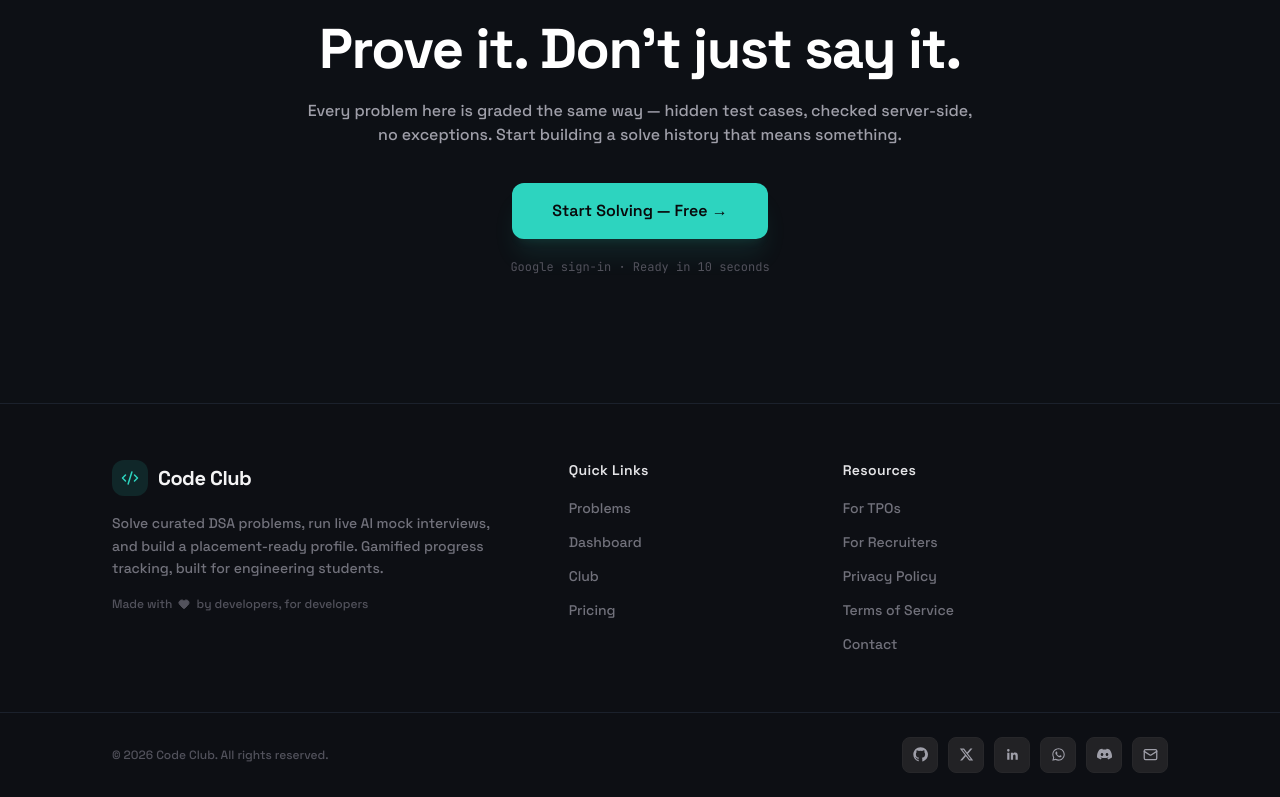
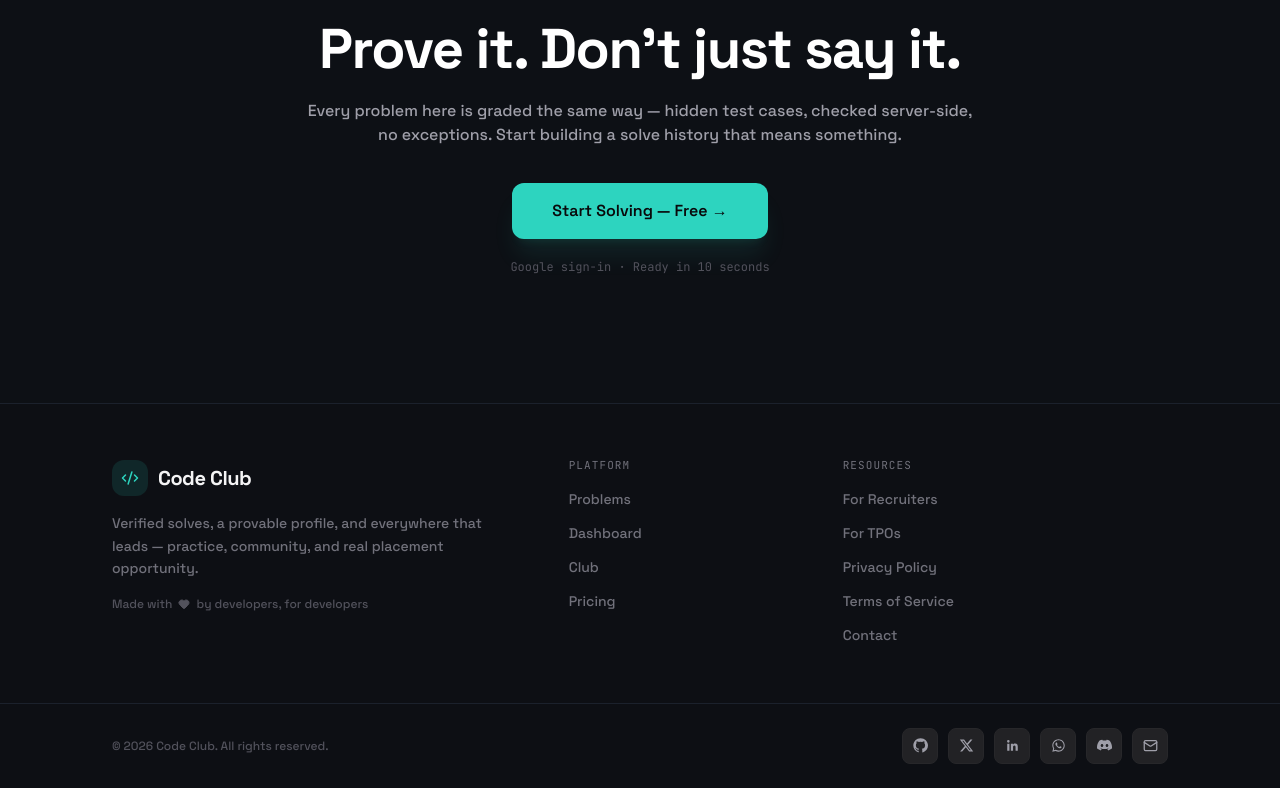
Before and after one commit to SSVP-debug/code-climb, a React (Vite) app: page / in a window 1280 px wide. Shown: the part 8309-9106 px from the top of the page. Built offline with nearby package versions, Linux system fonts and the light colour scheme; no server answers.

Commit message:
Refine landing page footer

```diff
--- a/src/components/landing/LandingFooter.jsx
+++ b/src/components/landing/LandingFooter.jsx
@@ -9,6 +9,19 @@ import {
   LINKEDIN_URL,
 } from "../../config/site.js";
 import { GithubMark, LinkedinMark, WhatsappMark, DiscordMark, XMark } from "../icons/BrandIcons";
+
+// Footer — blueprint position 14, the final section on the page.
+//
+// The Final CTA (CtaSection) already closes the narrative/emotional
+// argument; this is the practical close underneath it — brand, real
+// navigation, real contact/community destinations, and a copyright line.
+// Kept deliberately quiet and static (no Reveal, no motion) so it reads
+// as the page settling rather than one more marketing beat.
+//
+// Every destination below is a route that exists in App.jsx or a channel
+// sourced from config/site.js — nothing here is invented. No newsletter
+// signup: the repo has no email-subscription backend, and a form that
+// only looks functional is worse than no form.
 
 // Social row: public profiles (GitHub/Twitter/LinkedIn) plus the same
 // official contact channels (WhatsApp/Discord) already used elsewhere,
@@ -26,32 +39,41 @@ function useSocialLinks() {
   ].filter((l) => l.href);
 }
 
+// Link style shared by every column — quiet by default, brightens on
+// hover, and gets the same focus-visible ring treatment already used for
+// inline links elsewhere on the landing page (see CommunitySection.jsx /
+// FaqSection.jsx / AudienceGrid.jsx) so keyboard focus is always visible.
+const FOOTER_LINK_CLASSES =
+  "text-sm text-zinc-500 hover:text-zinc-200 transition focus-visible:outline-none focus-visible:ring-2 focus-visible:ring-verdict-accept focus-visible:ring-offset-2 focus-visible:ring-offset-ink-950 rounded-sm";
+
+// A single grouped nav column. `aria-label` gives each group its own
+// navigation landmark (there are multiple on the page — Navbar's plus
+// these) rather than relying on the visual heading alone, and the
+// mono-ui uppercase label treatment matches every other section's
+// eyebrow/label style instead of introducing a one-off footer heading
+// size.
 function FooterColumn({ title, links }) {
   return (
-    <div className="flex flex-col gap-4">
-      <h3 className="text-sm font-semibold text-zinc-200 tracking-wide">{title}</h3>
+    <nav aria-label={title} className="flex flex-col gap-4">
+      <h3 className="font-mono-ui text-lp-label uppercase tracking-lp-label text-zinc-500">
+        {title}
+      </h3>
       <ul className="flex flex-col gap-2.5">
         {links.map(({ label, ...linkProps }) => (
           <li key={label}>
             {linkProps.to ? (
-              <Link
-                to={linkProps.to}
-                className="text-sm text-zinc-500 hover:text-zinc-200 transition"
-              >
+              <Link to={linkProps.to} className={FOOTER_LINK_CLASSES}>
                 {label}
               </Link>
             ) : (
-              <a
-                href={linkProps.href}
-                className="text-sm text-zinc-500 hover:text-zinc-200 transition"
-              >
+              <a href={linkProps.href} className={FOOTER_LINK_CLASSES}>
                 {label}
               </a>
             )}
           </li>
         ))}
       </ul>
-    </div>
+    </nav>
   );
 }
 
@@ -78,9 +100,8 @@ function LandingFooter({ user }) {
             <span className="text-xl font-bold tracking-tight">Code Club</span>
           </div>
           <p className="text-sm text-zinc-500 leading-relaxed max-w-sm">
-            Solve curated DSA problems, run live AI mock interviews, and build
-            a placement-ready profile. Gamified progress tracking, built for
-            engineering students.
+            Verified solves, a provable profile, and everywhere that leads —
+            practice, community, and real placement opportunity.
           </p>
           <p className="flex items-center gap-1.5 text-xs text-zinc-600">
             Made with
@@ -91,7 +112,7 @@ function LandingFooter({ user }) {
 
         <div className="lg:col-span-3">
           <FooterColumn
-            title="Quick Links"
+            title="Platform"
             links={[
               { label: "Problems", to: "/problems" },
               { label: "Dashboard", to: dashboardOrPortal },
@@ -105,8 +126,8 @@ function LandingFooter({ user }) {
           <FooterColumn
             title="Resources"
             links={[
+              { label: "For Recruiters", to: "/portal" },
               { label: "For TPOs", to: "/portal" },
-              { label: "For Recruiters", to: "/portal" },
               { label: "Privacy Policy", to: "/privacy" },
               { label: "Terms of Service", to: "/terms" },
               { label: "Contact", href: `mailto:${SUPPORT_EMAIL}` },
@@ -130,7 +151,7 @@ function LandingFooter({ user }) {
                   rel={key === "email" ? undefined : "noopener noreferrer"}
                   aria-label={label}
                   title={label}
-                  className="w-9 h-9 rounded-lg flex items-center justify-center bg-zinc-800/80 text-zinc-400 border border-zinc-800 hover:text-white hover:bg-zinc-700 hover:border-zinc-700 transition"
+                  className="w-9 h-9 rounded-lg flex items-center justify-center bg-zinc-800/80 text-zinc-400 border border-zinc-800 hover:text-white hover:bg-zinc-700 hover:border-zinc-700 transition focus-visible:outline-none focus-visible:ring-2 focus-visible:ring-verdict-accept focus-visible:ring-offset-2 focus-visible:ring-offset-ink-950"
                 >
                   <Icon size={15} />
                 </a>
```
